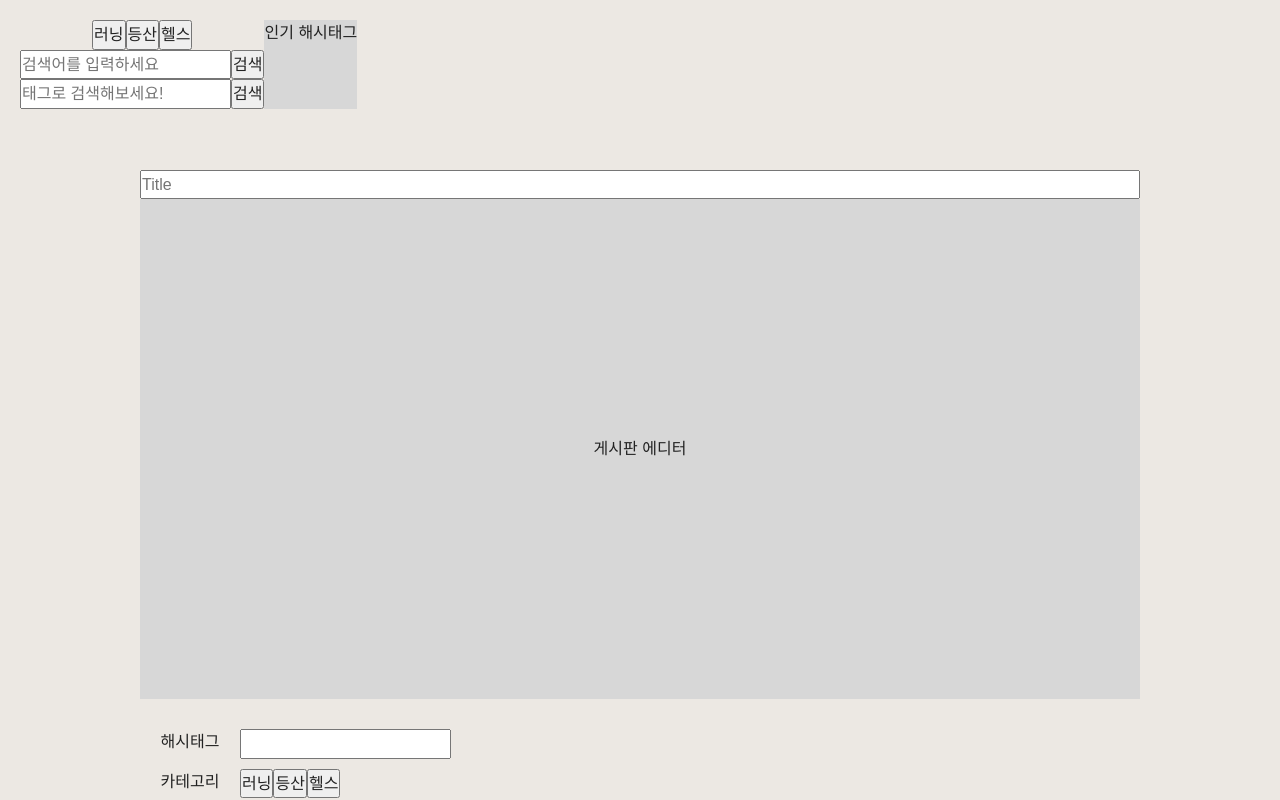
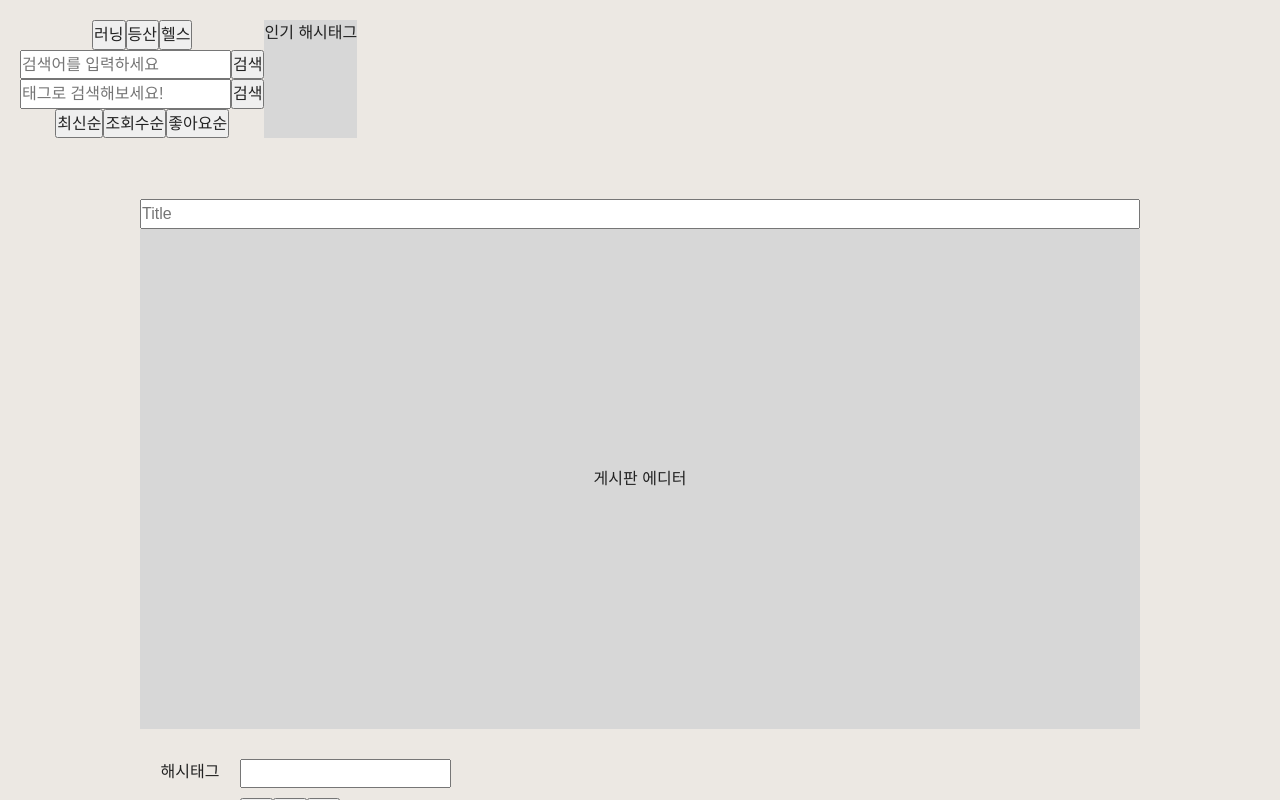
Before and after one commit to ashjang/FitTogether, a React (Vite) app in the folder web/: page / in a window 1280 px wide. Shown: the top 800 px of the page. Built offline with nearby package versions, Linux system fonts and the light colour scheme.

Commit message:
feat: [feature/Community-SDK] - PostFilter에 정렬버튼추가

```diff
--- a/web/src/components/Community/PostFilter.tsx
+++ b/web/src/components/Community/PostFilter.tsx
@@ -8,6 +8,7 @@ const PostFilter: React.FC<Props> = () => {
   const [category, setCategory] = useState("");
   const [keyword, setKeyword] = useState("");
   const [hashtag, setHashtag] = useState("");
+  const [align, setAlign] = useState("최신순");
 
   const handleKeywordChange = (event: React.ChangeEvent<HTMLInputElement>) => {
     setKeyword(event.target.value);
@@ -15,7 +16,7 @@ const PostFilter: React.FC<Props> = () => {
 
   const handleKeywordSubmit = async () => {
     // 서버에게 'keyword'로 필터링된 데이터 요청
-    await fetchData(category, keyword, hashtag);
+    await fetchData(category, keyword, hashtag, align);
   };
 
   const handleHashtagChange = (event: React.ChangeEvent<HTMLInputElement>) => {
@@ -24,37 +25,43 @@ const PostFilter: React.FC<Props> = () => {
 
   const handleHashtagSubmit = async () => {
     // 서버에게 'hashtag'로 필터링된 데이터 요청
-    await fetchData(category, keyword, hashtag);
+    await fetchData(category, keyword, hashtag, align);
   };
 
-  const handleCategoryClick = (newCategory: string) => {
+  const handleCategoryClick = async (newCategory: string) => {
     // 이전 선택과 다른 카테고리를 선택했을 때만 업데이트
     if (category !== newCategory) {
       setCategory(newCategory);
     } else {
-      // 이미 선택된 카테고리를 다시 클릭했을 때 초기 상태로 돌아오게 처리
+      // 이미 선택된 카테고리를 다시 클릭했을 때 초기 상태(모든 카테고리)로 돌아오게 처리
       setCategory("");
     }
+    await fetchData(category, keyword, hashtag, align);
+  };
+
+  const handleAlignClick = async (newAlign: string) => {
+    // 이전 선택과 다른 카테고리를 선택했을 때만 업데이트
+    setAlign(newAlign);
+    await fetchData(category, keyword, hashtag, align);
   };
 
   const fetchData = async (
-    selectedCategory: string,
+    categoryValue: string,
     keywordValue: string,
-    hashtagValue: string
+    hashtagValue: string,
+    alignValue: string
   ) => {
     try {
-      // 여기에서 서버에 데이터를 요청하고 응답을 처리합니다.
-      // axios를 사용하여 서버와 통신합니다.
-      // 예시로 요청 URL은 '/api/data'로 가정합니다.
+      // 서버에 데이터를 요청하고 응답을 처리, 경로는 수정해야함
       const response = await axios.get(
-        `/posts?category=${selectedCategory}&keyword=${keywordValue}&hashtag=${hashtagValue}`
+        `/posts?category=${categoryValue}&keyword=${keywordValue}&hashtag=${hashtagValue}}&align=${alignValue}`
       );
 
-      // 응답 데이터 처리
+      // 응답 데이터
       console.log("응답 데이터:", response.data);
-      // 서버로부터 받은 데이터를 처리하는 로직을 추가하세요.
+      // 서버로부터 받은 데이터를 처리하는 로직을 추가해야함
     } catch (error) {
-      // 에러 처리
+      // 에러
       console.error("데이터 요청 에러:", error);
     }
   };
@@ -85,6 +92,11 @@ const PostFilter: React.FC<Props> = () => {
           />
           <button onClick={handleHashtagSubmit}>검색</button>
         </div>
+        <div>
+          <button onClick={() => handleAlignClick("최신순")}>최신순</button>
+          <button onClick={() => handleAlignClick("조회수순")}>조회수순</button>
+          <button onClick={() => handleAlignClick("좋아요순")}>좋아요순</button>
+        </div>
       </div>
       <PopularHashtag>인기 해시태그</PopularHashtag>
     </PostFilterComponent>
```
